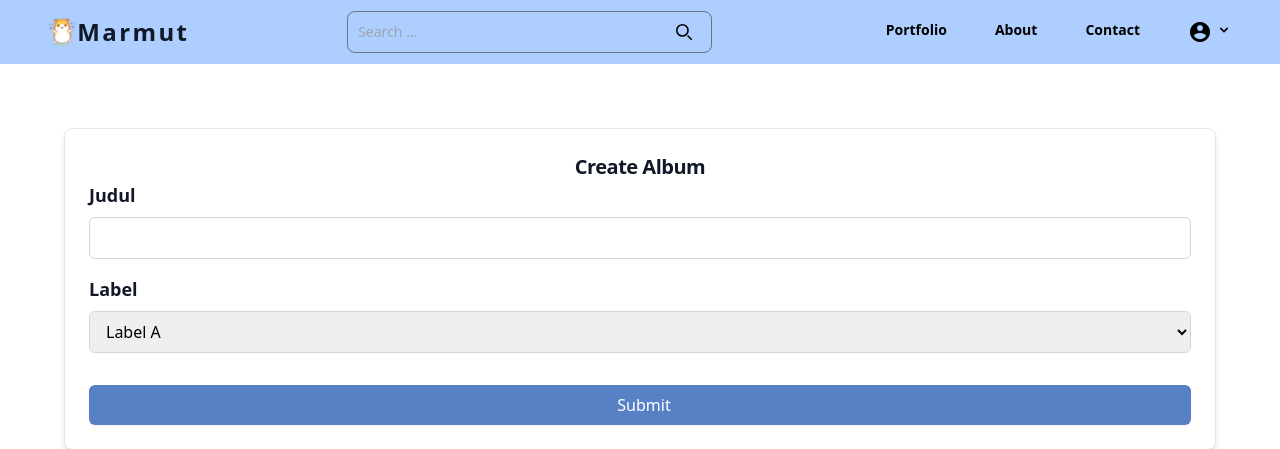
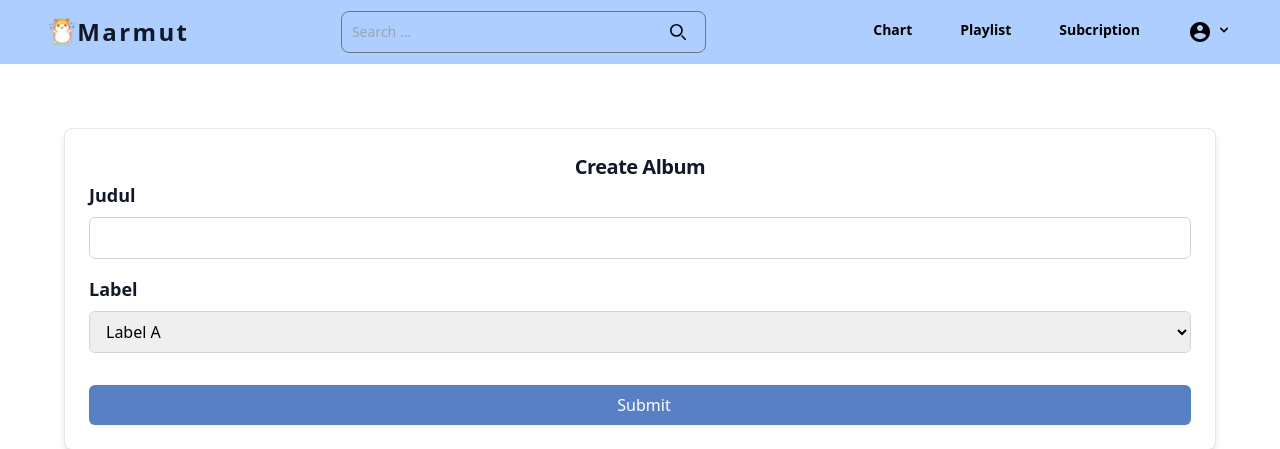
Before and after one commit to BASDAT-D-07-2024/marmut, a Django app: template album/templates/list-album.html in a window 1280 px wide. Shown: the top 449 px of the page. Run offline with Django 3.2, Linux system fonts and the light colour scheme; the template is opened without the code that fills it, so the values that code supplies are empty; some libraries are stand-ins or nearby versions.

Commit message:
Update navbar links in navbar.html

```diff
--- a/templates/navbar.html
+++ b/templates/navbar.html
@@ -17,9 +17,9 @@
     </div>
   </form>
   <div class="flex flex-row">
-    <a class="px-4 py-2 mt-2 text-sm font-semibold bg-transparent rounded-lg dark-mode:bg-transparent dark-mode:hover:bg-gray-600 dark-mode:focus:bg-gray-600 dark-mode:focus:text-white dark-mode:hover:text-white dark-mode:text-blue-300 md:mt-0 md:ml-4 hover:text-gray-900 focus:text-gray-900 hover:bg-blue-300 focus:bg-blue-300 focus:outline-none focus:shadow-outline" href="#">Portfolio</a>
-    <a class="px-4 py-2 mt-2 text-sm font-semibold bg-transparent rounded-lg dark-mode:bg-transparent dark-mode:hover:bg-gray-600 dark-mode:focus:bg-gray-600 dark-mode:focus:text-white dark-mode:hover:text-white dark-mode:text-blue-300 md:mt-0 md:ml-4 hover:text-gray-900 focus:text-gray-900 hover:bg-blue-300 focus:bg-blue-300 focus:outline-none focus:shadow-outline" href="#">About</a>
-    <a class="px-4 py-2 mt-2 text-sm font-semibold bg-transparent rounded-lg dark-mode:bg-transparent dark-mode:hover:bg-gray-600 dark-mode:focus:bg-gray-600 dark-mode:focus:text-white dark-mode:hover:text-white dark-mode:text-blue-300 md:mt-0 md:ml-4 hover:text-gray-900 focus:text-gray-900 hover:bg-blue-300 focus:bg-blue-300 focus:outline-none focus:shadow-outline" href="#">Contact</a>
+    <a class="px-4 py-2 mt-2 text-sm font-semibold bg-transparent rounded-lg dark-mode:bg-transparent dark-mode:hover:bg-gray-600 dark-mode:focus:bg-gray-600 dark-mode:focus:text-white dark-mode:hover:text-white dark-mode:text-blue-300 md:mt-0 md:ml-4 hover:text-gray-900 focus:text-gray-900 hover:bg-blue-300 focus:bg-blue-300 focus:outline-none focus:shadow-outline" href="#">Chart</a>
+    <a class="px-4 py-2 mt-2 text-sm font-semibold bg-transparent rounded-lg dark-mode:bg-transparent dark-mode:hover:bg-gray-600 dark-mode:focus:bg-gray-600 dark-mode:focus:text-white dark-mode:hover:text-white dark-mode:text-blue-300 md:mt-0 md:ml-4 hover:text-gray-900 focus:text-gray-900 hover:bg-blue-300 focus:bg-blue-300 focus:outline-none focus:shadow-outline" href="#">Playlist</a>
+    <a class="px-4 py-2 mt-2 text-sm font-semibold bg-transparent rounded-lg dark-mode:bg-transparent dark-mode:hover:bg-gray-600 dark-mode:focus:bg-gray-600 dark-mode:focus:text-white dark-mode:hover:text-white dark-mode:text-blue-300 md:mt-0 md:ml-4 hover:text-gray-900 focus:text-gray-900 hover:bg-blue-300 focus:bg-blue-300 focus:outline-none focus:shadow-outline" href="#">Subcription</a>
     <div @click.away="open = false" class="relative" x-data="{ open: false }">
       <button @click="open = !open" class="flex flex-row items-center w-full px-4 py-2 mt-2 text-sm font-semibold text-left bg-transparent rounded-lg dark-mode:bg-transparent dark-mode:focus:text-white dark-mode:hover:text-white dark-mode:focus:bg-gray-600 dark-mode:hover:bg-gray-600 md:w-auto md:inline md:mt-0 md:ml-4 hover:text-gray-900 focus:text-gray-900 hover:bg-blue-300 focus:bg-blue-300 focus:outline-none focus:shadow-outline">
         <span class="flex items-center justify-center">
@@ -29,9 +29,7 @@
       </button>
       <div x-show="open" x-transition:enter="transition ease-out duration-100" x-transition:enter-start="transform opacity-0 scale-95" x-transition:enter-end="transform opacity-100 scale-100" x-transition:leave="transition ease-in duration-75" x-transition:leave-start="transform opacity-100 scale-100" x-transition:leave-end="transform opacity-0 scale-95" class="absolute right-0 w-full mt-2 origin-top-right rounded-md shadow-lg md:w-48">
         <div class="px-2 py-2 bg-white rounded-md shadow dark-mode:bg-gray-800">
-          <a class="block px-4 py-2 mt-2 text-sm font-semibold bg-transparent rounded-lg dark-mode:bg-transparent dark-mode:hover:bg-gray-600 dark-mode:focus:bg-gray-600 dark-mode:focus:text-white dark-mode:hover:text-white dark-mode:text-blue-300 md:mt-0 hover:text-gray-900 focus:text-gray-900 hover:bg-blue-300 focus:bg-blue-300 focus:outline-none focus:shadow-outline" href="#">Link #1</a>
-          <a class="block px-4 py-2 mt-2 text-sm font-semibold bg-transparent rounded-lg dark-mode:bg-transparent dark-mode:hover:bg-gray-600 dark-mode:focus:bg-gray-600 dark-mode:focus:text-white dark-mode:hover:text-white dark-mode:text-blue-300 md:mt-0 hover:text-gray-900 focus:text-gray-900 hover:bg-blue-300 focus:bg-blue-300 focus:outline-none focus:shadow-outline" href="#">Link #2</a>
-          <a class="block px-4 py-2 mt-2 text-sm font-semibold bg-transparent rounded-lg dark-mode:bg-transparent dark-mode:hover:bg-gray-600 dark-mode:focus:bg-gray-600 dark-mode:focus:text-white dark-mode:hover:text-white dark-mode:text-blue-300 md:mt-0 hover:text-gray-900 focus:text-gray-900 hover:bg-blue-300 focus:bg-blue-300 focus:outline-none focus:shadow-outline" href="#">Link #3</a>
+          <a class="block px-4 py-2 mt-2 text-sm font-semibold bg-transparent rounded-lg dark-mode:bg-transparent dark-mode:hover:bg-gray-600 dark-mode:focus:bg-gray-600 dark-mode:focus:text-white dark-mode:hover:text-white dark-mode:text-blue-300 md:mt-0 hover:text-gray-900 focus:text-gray-900 hover:bg-red-300 focus:bg-red-300 focus:outline-none focus:shadow-outline" href="#">Logout</a>
         </div>
       </div>
     </div>
```
